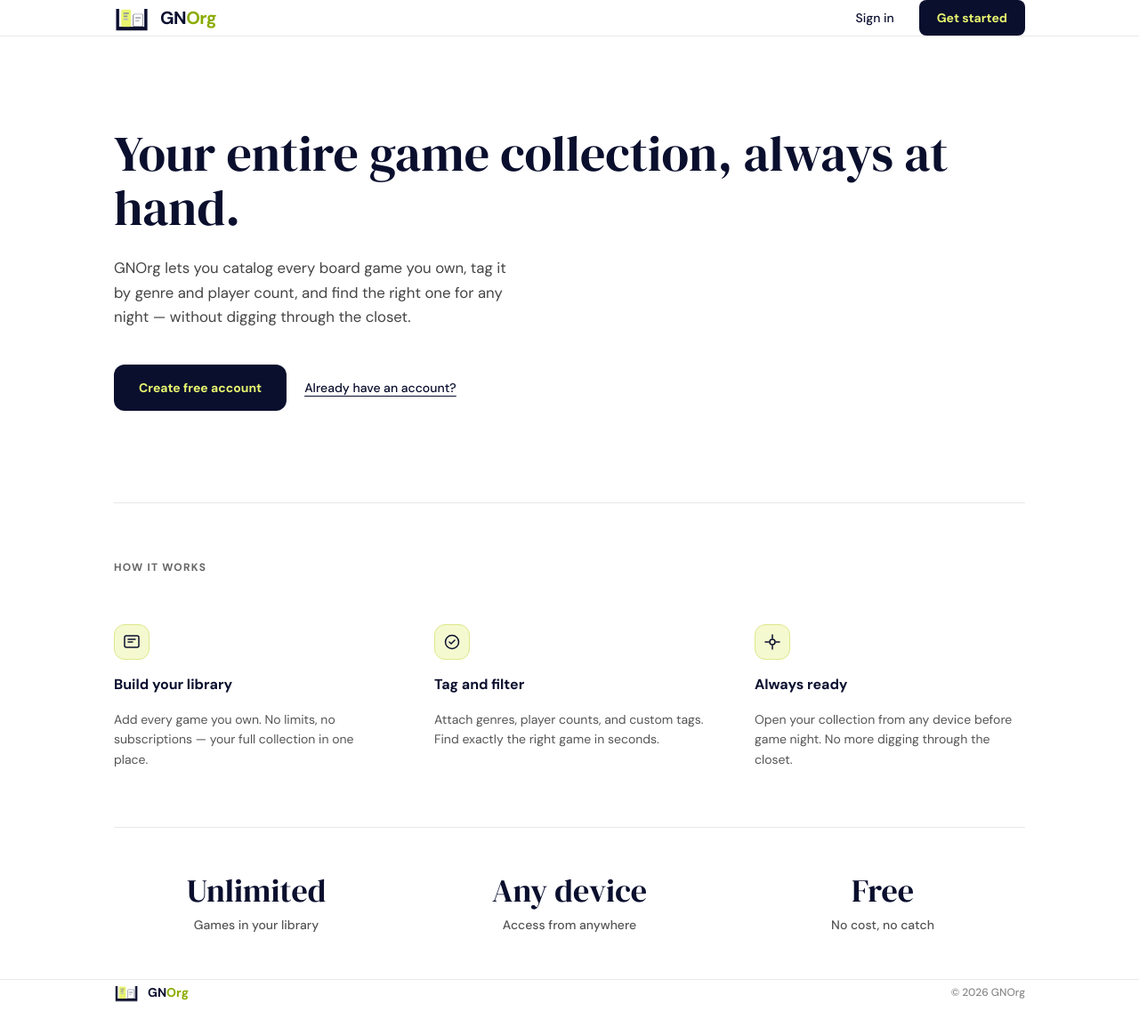
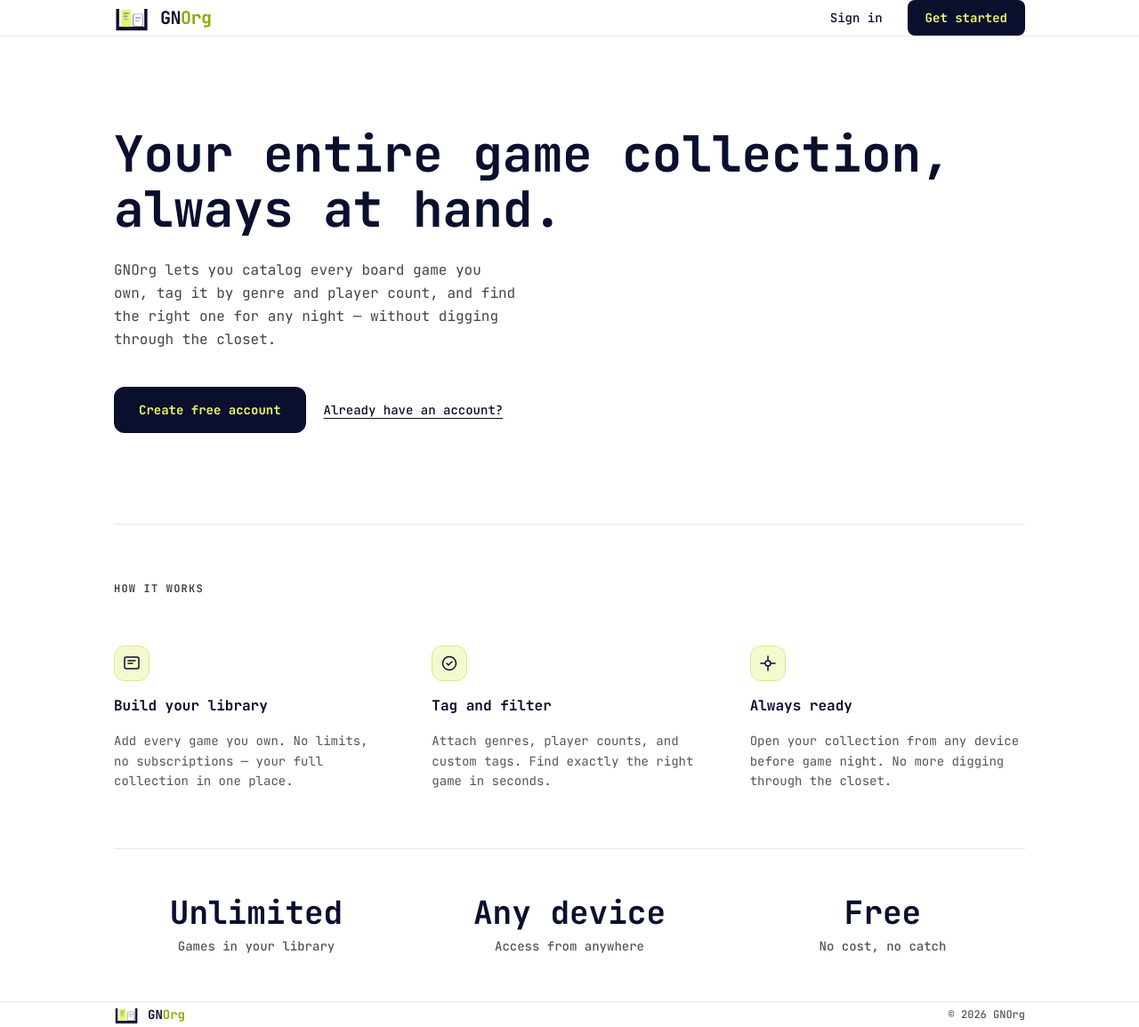
Before and after one commit to MLA-Format/GNOrg, a React (Vite) app in the folder web/: page / in a window 1280 px wide. Shown: the whole page at 89% size. Before the commit the page ends 1130 px from the top, so only its background shows below. Built offline with nearby package versions, Linux system fonts and the light colour scheme.

Commit message:
Fixed SEO issues and changed font.

```diff
--- a/web/src/pages/Landing.tsx
+++ b/web/src/pages/Landing.tsx
@@ -34,33 +34,31 @@ const features = [
     },
 ];
 
-const container: React.CSSProperties = {
-    maxWidth: '1400px',
-    margin: '0 auto',
-    padding: '0 8rem',
-};
-
 export default function LandingPage() {
     return (
-        <div className="min-h-screen bg-white" style={{ fontFamily: "'DM Sans', sans-serif" }}>
+        <div className="min-h-screen bg-white landing">
             <style>{`
-                @import url('https://fonts.googleapis.com/css2?family=DM+Sans:wght@400;500;700&family=DM+Serif+Display&display=swap');
-                .hero-heading { font-family: 'DM Serif Display', serif; }
-                .fade-in { animation: fadeUp 0.6s ease both; }
-                .fade-in-2 { animation: fadeUp 0.6s 0.15s ease both; }
-                .fade-in-3 { animation: fadeUp 0.6s 0.3s ease both; }
+                @import url('https://fonts.googleapis.com/css2?family=JetBrains+Mono:wght@400;500;700&display=swap');
+                .landing * { font-family: 'JetBrains Mono', monospace; }
+                .landing .hero-title { font-size: 3.5rem; line-height: 1.1; font-weight: 700; }
+                .landing .container { max-width: 1400px; margin: 0 auto; padding: 0 8rem; }
+                .landing .fade-in { animation: fadeUp 0.6s ease both; }
+                .landing .fade-in-2 { animation: fadeUp 0.6s 0.15s ease both; }
+                .landing .fade-in-3 { animation: fadeUp 0.6s 0.3s ease both; }
+                .landing .divider { margin: 0 8rem; height: 1px; background: #e8e8e8; }
                 @keyframes fadeUp { from { opacity: 0; transform: translateY(16px); } to { opacity: 1; transform: translateY(0); } }
-                .hero-title { font-size: 3.5rem; line-height: 1.08; }
-                .hero-sub { font-size: 1.05rem; }
+                .landing .nav-link:hover { background: #f0f0f0; }
+                .landing .btn-primary:hover { background: #1e2130 !important; }
                 @media (max-width: 768px) {
-                    .container-pad { padding: 0 2rem !important; }
-                    .hero-title { font-size: 2.2rem !important; }
+                    .landing .container { padding: 0 1.5rem; }
+                    .landing .divider { margin: 0 1.5rem; }
+                    .landing .hero-title { font-size: 1.8rem; }
                 }
             `}</style>
 
             {/* Nav */}
             <nav style={{ borderBottom: '1px solid #e8e8e8' }}>
-                <div style={container} className="container-pad flex items-center justify-between py-5">
+                <div className="container flex items-center justify-between py-5">
                     <div className="flex items-center gap-3">
                         <img src={logo} alt="GNOrg logo" style={{ width: 40, height: 40 }} />
                         <span className="text-xl font-bold tracking-tight" style={{ color: '#0a0f2e' }}>
@@ -68,22 +66,10 @@ export default function LandingPage() {
                         </span>
                     </div>
                     <div className="flex items-center gap-3">
-                        <Link
-                            to="/login"
-                            className="text-sm font-medium px-4 py-2 rounded-lg transition-colors"
-                            style={{ color: '#0a0f2e' }}
-                            onMouseEnter={e => (e.currentTarget.style.background = '#f0f0f0')}
-                            onMouseLeave={e => (e.currentTarget.style.background = 'transparent')}
-                        >
+                        <Link to="/login" className="nav-link text-sm font-medium px-4 py-2 rounded-lg transition-colors" style={{ color: '#0a0f2e' }}>
                             Sign in
                         </Link>
-                        <Link
-                            to="/register"
-                            className="text-sm font-bold px-5 py-2.5 rounded-lg transition-colors"
-                            style={{ background: '#0a0f2e', color: '#e8f56e' }}
-                            onMouseEnter={e => (e.currentTarget.style.background = '#1e2130')}
-                            onMouseLeave={e => (e.currentTarget.style.background = '#0a0f2e')}
-                        >
+                        <Link to="/register" className="btn-primary text-sm font-bold px-5 py-2.5 rounded-lg transition-colors" style={{ background: '#0a0f2e', color: '#e8f56e' }}>
                             Get started
                         </Link>
                     </div>
@@ -92,44 +78,32 @@ export default function LandingPage() {
 
             {/* Hero */}
             <section>
-                <div style={{ ...container, paddingTop: 'clamp(3rem, 8vw, 7rem)', paddingBottom: 'clamp(3rem, 8vw, 7rem)' }} className="container-pad">
-                    <h1 className="hero-heading hero-title fade-in mb-6" style={{ color: '#0a0f2e' }}>
-                        Your entire game collection, always at hand.
+                <div className="container" style={{ paddingTop: 'clamp(3rem, 8vw, 7rem)', paddingBottom: 'clamp(3rem, 8vw, 7rem)' }}>
+                    <h1 className="hero-title fade-in mb-6" style={{ color: '#0a0f2e' }}>
+                        Your entire game collection,<br />always at hand.
                     </h1>
-                    <p className="hero-sub fade-in-2 leading-relaxed mb-10" style={{ color: '#444', maxWidth: '460px' }}>
+                    <p className="fade-in-2 leading-relaxed mb-10" style={{ color: '#444', maxWidth: '460px', fontSize: '1rem' }}>
                         GNOrg lets you catalog every board game you own, tag it by genre and player count, and find the right one for any night — without digging through the closet.
                     </p>
-                    <div className="fade-in-3 flex items-center gap-5">
-                        <Link
-                            to="/register"
-                            className="text-sm font-bold px-7 py-4 rounded-xl transition-colors"
-                            style={{ background: '#0a0f2e', color: '#e8f56e' }}
-                            onMouseEnter={e => (e.currentTarget.style.background = '#1e2130')}
-                            onMouseLeave={e => (e.currentTarget.style.background = '#0a0f2e')}
-                        >
+                    <div className="fade-in-3 flex items-center gap-5 flex-wrap">
+                        <Link to="/register" className="btn-primary text-sm font-bold px-7 py-4 rounded-xl transition-colors" style={{ background: '#0a0f2e', color: '#e8f56e' }}>
                             Create free account
                         </Link>
-                        <Link
-                            to="/login"
-                            className="text-sm font-medium transition-colors"
-                            style={{ color: '#0a0f2e', textDecoration: 'underline', textUnderlineOffset: '4px' }}
-                        >
+                        <Link to="/login" className="text-sm font-medium" style={{ color: '#0a0f2e', textDecoration: 'underline', textUnderlineOffset: '4px' }}>
                             Already have an account?
                         </Link>
                     </div>
                 </div>
             </section>
 
-            {/* Divider */}
-            <div style={container} className="container-pad">
-                <div style={{ height: '1px', background: '#e8e8e8' }} />
-            </div>
+            <div className="divider" />
 
             {/* Features */}
             <section>
-                <div style={{ ...container, paddingTop: 'clamp(2.5rem, 5vw, 5rem)', paddingBottom: 'clamp(2.5rem, 5vw, 5rem)' }} className="container-pad">
-                    <p className="text-xs font-semibold tracking-widest uppercase mb-14" style={{ color: '#666' }}>How it works</p>
-                    <div className="grid md:grid-cols-3 grid-cols-1 gap-14" style={{ rowGap: '3rem' }}>
+                <div className="container" style={{ paddingTop: 'clamp(2.5rem, 5vw, 5rem)', paddingBottom: 'clamp(2.5rem, 5vw, 5rem)' }}>
+                    <h2 className="sr-only">Features</h2>
+                    <p className="text-xs font-semibold tracking-widest uppercase mb-14" style={{ color: '#444' }}>How it works</p>
+                    <div className="grid md:grid-cols-3 grid-cols-1" style={{ gap: '3rem' }}>
                         {features.map(({ icon, title, description }) => (
                             <div key={title} className="flex flex-col gap-4">
                                 <div className="w-10 h-10 rounded-xl flex items-center justify-center" style={{ background: '#f5f9d0', border: '1px solid #dde88a' }}>
@@ -143,14 +117,11 @@ export default function LandingPage() {
                 </div>
             </section>
 
-            {/* Divider */}
-            <div style={container} className="container-pad">
-                <div style={{ height: '1px', background: '#e8e8e8' }} />
-            </div>
+            <div className="divider" />
 
             {/* Stats */}
             <section>
-                <div style={{ ...container, paddingTop: 'clamp(2rem, 4vw, 4rem)', paddingBottom: 'clamp(2rem, 4vw, 4rem)' }} className="container-pad">
+                <div className="container" style={{ paddingTop: 'clamp(2rem, 4vw, 4rem)', paddingBottom: 'clamp(2rem, 4vw, 4rem)' }}>
                     <div className="grid md:grid-cols-3 grid-cols-1 gap-8 text-center">
                         {[
                             { value: "Unlimited", label: "Games in your library" },
@@ -158,7 +129,7 @@ export default function LandingPage() {
                             { value: "Free", label: "No cost, no catch" },
                         ].map(({ value, label }) => (
                             <div key={label} className="flex flex-col gap-2">
-                                <span className="hero-heading text-4xl" style={{ color: '#0a0f2e' }}>{value}</span>
+                                <span className="text-4xl font-bold" style={{ color: '#0a0f2e' }}>{value}</span>
                                 <span className="text-sm font-medium" style={{ color: '#555' }}>{label}</span>
                             </div>
                         ))}
@@ -168,12 +139,12 @@ export default function LandingPage() {
 
             {/* Footer */}
             <footer style={{ borderTop: '1px solid #e8e8e8' }}>
-                <div style={container} className="container-pad flex items-center justify-between py-8">
+                <div className="container flex items-center justify-between py-8">
                     <div className="flex items-center gap-2.5">
                         <img src={logo} alt="GNOrg logo" style={{ width: 28, height: 28 }} />
                         <span className="text-sm font-bold" style={{ color: '#0a0f2e' }}>GN<span style={{ color: '#8aab00' }}>Org</span></span>
                     </div>
-                    <span className="text-xs font-medium" style={{ color: '#888' }}>© {new Date().getFullYear()} GNOrg</span>
+                    <span className="text-xs font-medium" style={{ color: '#555' }}>© {new Date().getFullYear()} GNOrg</span>
                 </div>
             </footer>
         </div>
```
